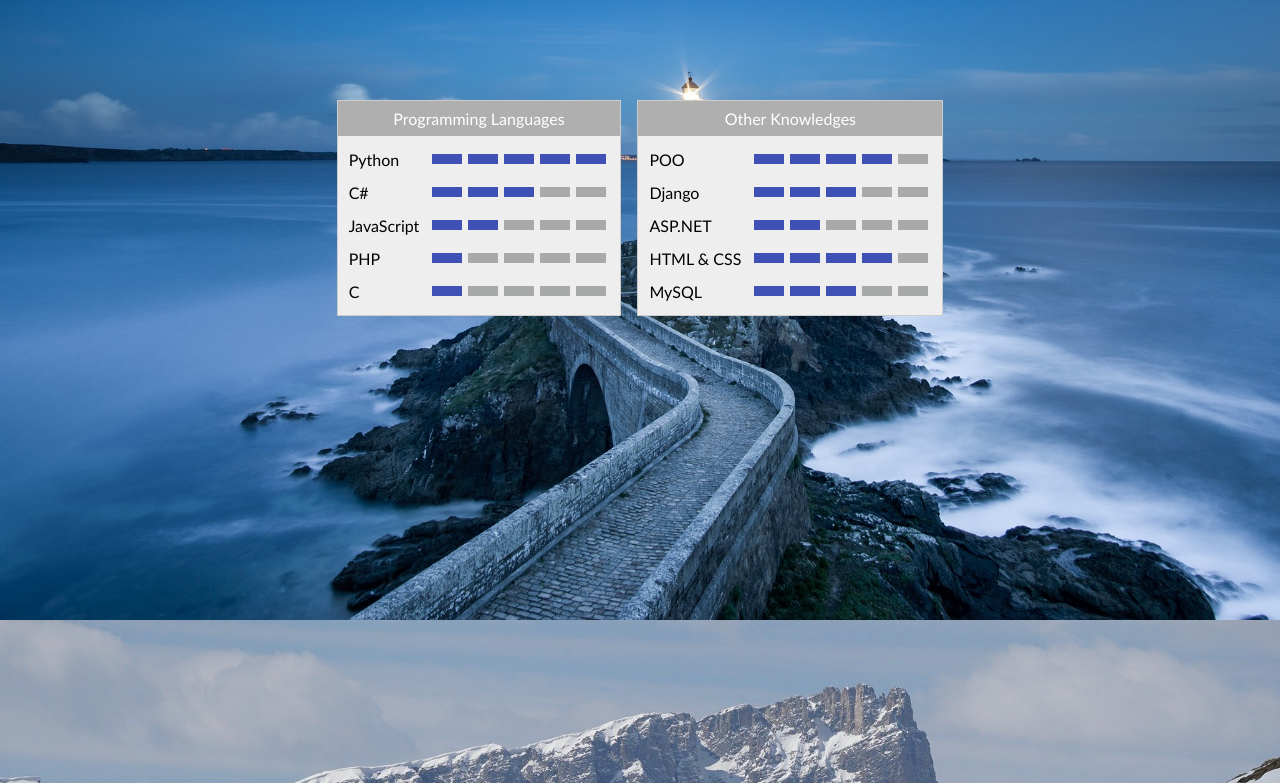
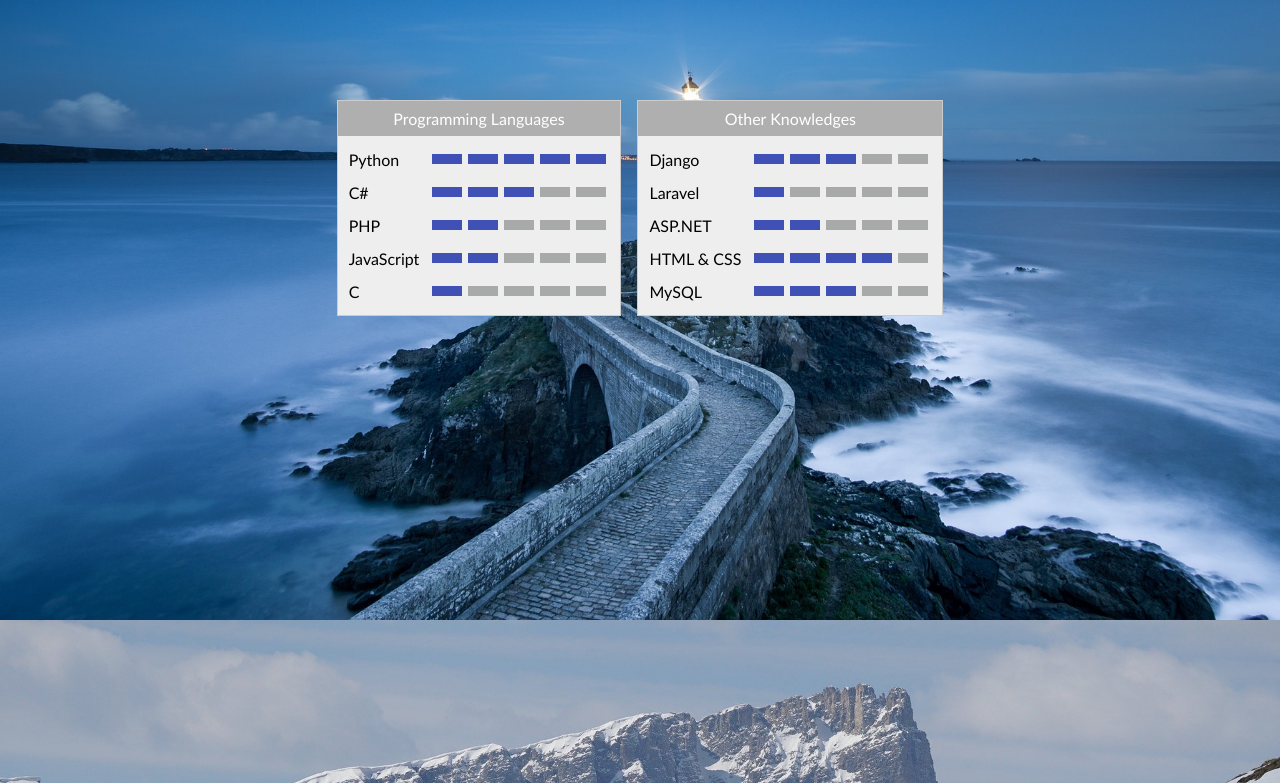
Before and after one commit to Ka-Konata/ka-konata.github.io, a plain HTML site: page index.html in a window 1280 px wide. Shown: the part 1780-2563 px from the top of the page. Drawn offline with nearby package versions, Linux system fonts and the light colour scheme.

Commit message:
info updates

```diff
--- a/index.html
+++ b/index.html
@@ -105,7 +105,7 @@
                             <span class="section-skill-part section-skill-false"></span>
                         </span>
                     </p>
-                    <p class="section-p align-left">JavaScript
+                    <p class="section-p align-left">PHP
                         <span class="section-skill-bar centralize-content">
                             <span class="section-skill-part section-skill-true"></span>
                             <span class="section-skill-part section-skill-true"></span>
@@ -114,10 +114,10 @@
                             <span class="section-skill-part section-skill-false"></span>
                         </span>
                     </p>
-                    <p class="section-p align-left">PHP
+                    <p class="section-p align-left">JavaScript
                         <span class="section-skill-bar centralize-content">
                             <span class="section-skill-part section-skill-true"></span>
-                            <span class="section-skill-part section-skill-false"></span>
+                            <span class="section-skill-part section-skill-true"></span>
                             <span class="section-skill-part section-skill-false"></span>
                             <span class="section-skill-part section-skill-false"></span>
                             <span class="section-skill-part section-skill-false"></span>
@@ -136,20 +136,20 @@
                 </div>
                 <div class="section-border section-border-white section-inline no-margin-bottom">
                     <p class="section-title">Other Knowledges</p>
-                    <p class="section-p align-left">POO
-                        <span class="section-skill-bar centralize-content">
-                            <span class="section-skill-part section-skill-true"></span>
-                            <span class="section-skill-part section-skill-true"></span>
-                            <span class="section-skill-part section-skill-true"></span>
-                            <span class="section-skill-part section-skill-true"></span>
-                            <span class="section-skill-part section-skill-false"></span>
-                        </span>
-                    </p>
                     <p class="section-p align-left">Django
                         <span class="section-skill-bar centralize-content">
                             <span class="section-skill-part section-skill-true"></span>
                             <span class="section-skill-part section-skill-true"></span>
                             <span class="section-skill-part section-skill-true"></span>
+                            <span class="section-skill-part section-skill-false"></span>
+                            <span class="section-skill-part section-skill-false"></span>
+                        </span>
+                    </p>
+                    <p class="section-p align-left">Laravel
+                        <span class="section-skill-bar centralize-content">
+                            <span class="section-skill-part section-skill-true"></span>
+                            <span class="section-skill-part section-skill-false"></span>
+                            <span class="section-skill-part section-skill-false"></span>
                             <span class="section-skill-part section-skill-false"></span>
                             <span class="section-skill-part section-skill-false"></span>
                         </span>
@@ -470,7 +470,7 @@
                         <a id="github" class="social-media-icon-div" href="https://github.com/Ka-Konata" target="_blank">
                             <img src="static/source/social/icon_github.png" alt="github icon">
                         </a>
-                        <a id="linkedin" class="social-media-icon-div" href="https://www.linkedin.com/in/victor-grf/" target="_blank">
+                        <a id="linkedin" class="social-media-icon-div" href="https://www.linkedin.com/in/victor-g-ramos/" target="_blank">
                             <img src="static/source/social/icon_linkedin.png" alt="linkedin icon">
                         </a>
                         <a id="twitter" class="social-media-icon-div" href="https://twitter.com/GVictor_Ramos" target="_blank">
```
